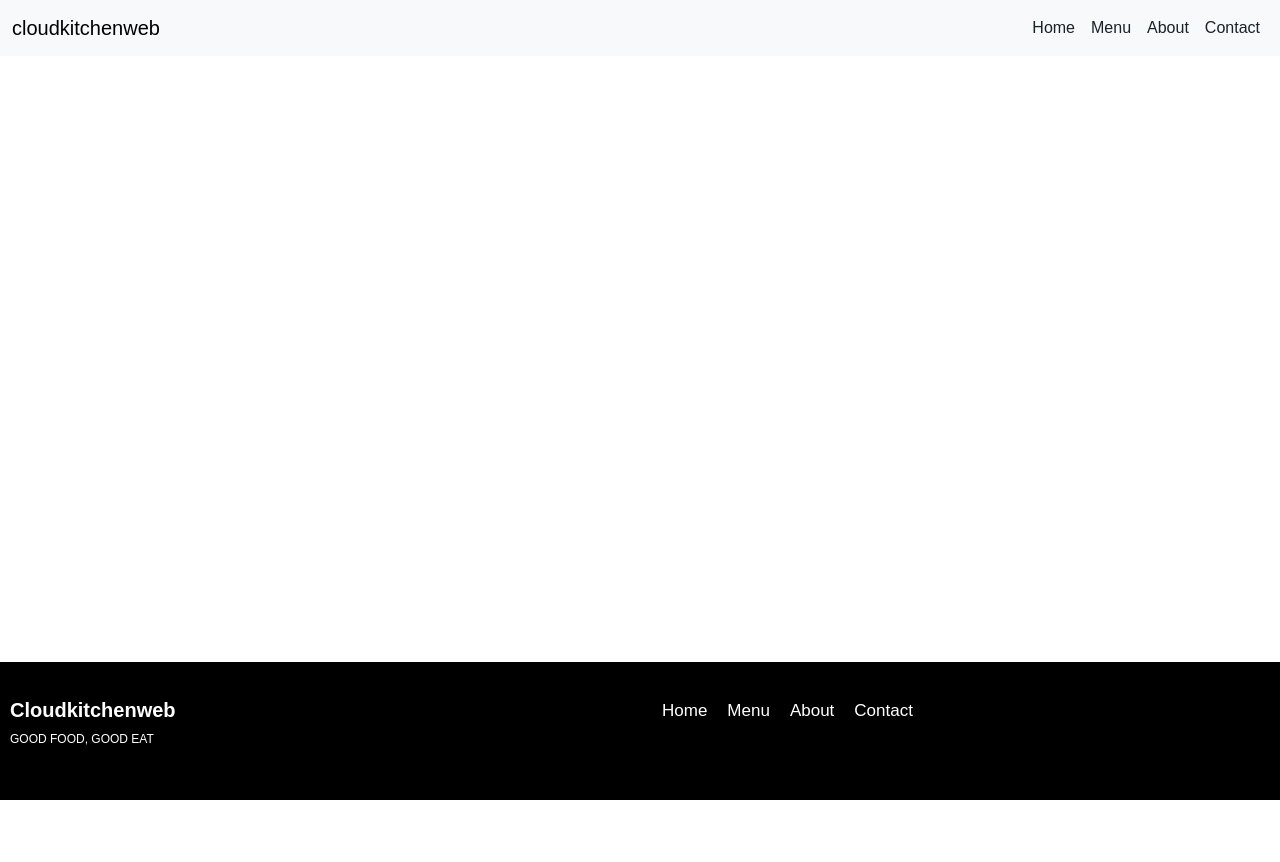
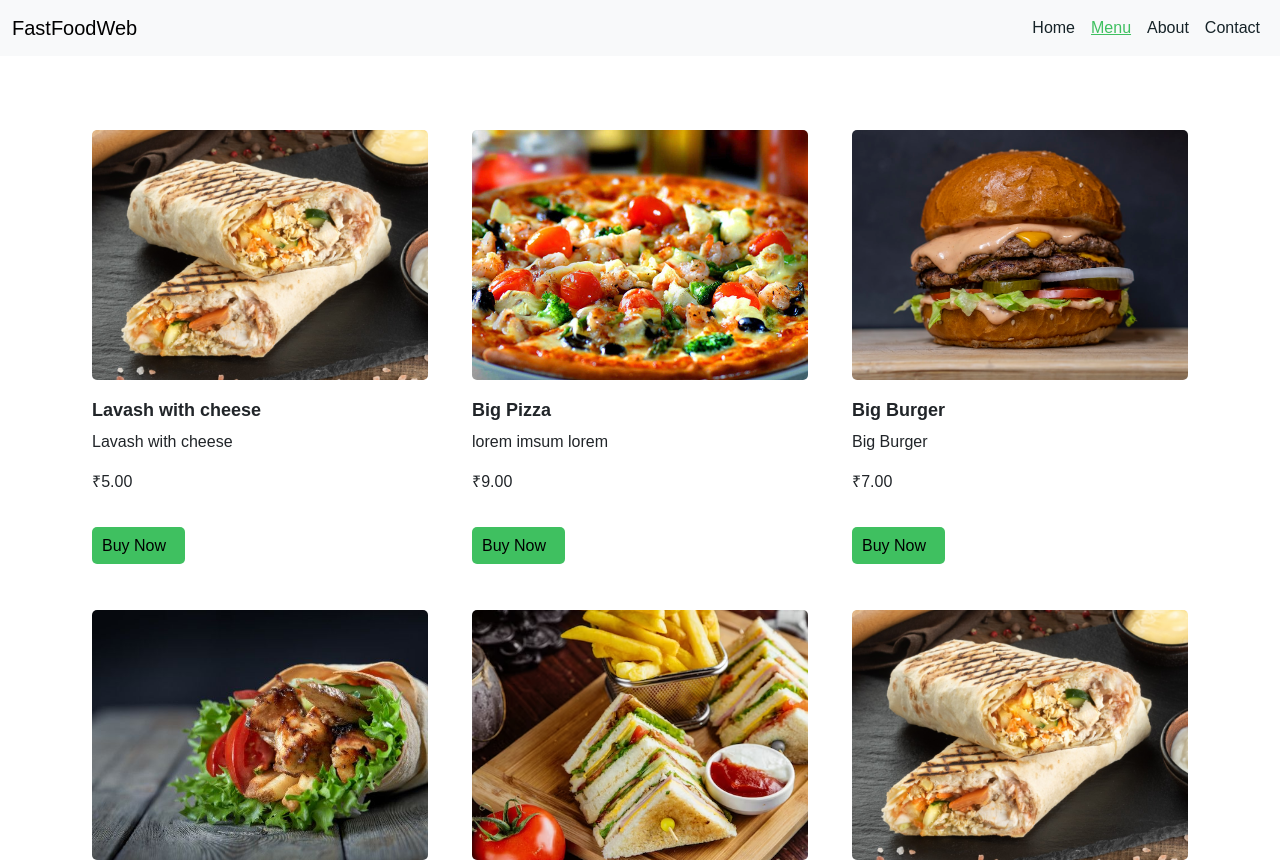
Before and after one commit to jasurbekyusuf/Food-App, an Angular app: page /menu in a window 1280 px wide. Before the commit this address led to /. Shown: the top 862 px of the page. Before the commit the page ends 800 px from the top, so only its background shows below. Built offline with nearby package versions, Linux system fonts and the light colour scheme.

Commit message:
COMPONENTS: Add Menu

```diff
--- a/src/app/app-routing.module.ts
+++ b/src/app/app-routing.module.ts
@@ -2,10 +2,12 @@ import { NgModule } from '@angular/core';
 import { RouterModule, Routes } from '@angular/router';
 import { HomeComponent } from './pages/home/home.component';
 import { AboutComponent } from './pages/about/about.component';
+import { MenuComponent } from './pages/menu/menu.component';
 
 const routes: Routes = [
   {path:'',component:HomeComponent},
-  // {path:'about',component:AboutComponent},
+  {path:'menu',component:MenuComponent},
+  {path:'about',component:AboutComponent},
 ];
 
 @NgModule({
--- a/src/app/app.module.ts
+++ b/src/app/app.module.ts
@@ -7,6 +7,7 @@ import { NavbarComponent } from './sharepage/navbar/navbar.component';
 import { FooterComponent } from './sharepage/footer/footer.component';
 import { HomeComponent } from './pages/home/home.component';
 import { AboutComponent } from './pages/about/about.component';
+import { MenuComponent } from './pages/menu/menu.component';
 
 @NgModule({
   declarations: [
@@ -14,7 +15,8 @@ import { AboutComponent } from './pages/about/about.component';
     NavbarComponent,
     FooterComponent,
     HomeComponent,
-    AboutComponent
+    AboutComponent,
+    MenuComponent
   ],
   imports: [
     BrowserModule,
--- /dev/null
+++ b/src/app/pages/menu/menu.component.html
@@ -0,0 +1,14 @@
+<div class="container mt-5 mb-5">
+  <div class="row">
+      <div class="col-lg-4" *ngFor="let fd of foodData">
+          <div class="foodbox mt-3 mb-3">
+              <img src="{{fd.foodImg}}">
+              <h1>{{fd.foodName}}</h1>
+              <p>{{fd.foodDetails}}</p>
+              <p>{{fd.foodPrice | currency:'INR'}}</p>
+              <br/>
+              <a class="buybtn" [routerLink]="['/menu',fd.id]">Buy Now &nbsp;<i class="bi bi-bag"></i></a>
+          </div>
+      </div>
+  </div>
+</div>
--- /dev/null
+++ b/src/app/pages/menu/menu.component.scss
@@ -0,0 +1,27 @@
+
+.foodbox{
+  padding: 10px 10px;
+}
+
+.foodbox img{
+  width: 100%;
+  height: 250px;
+  object-fit: cover;
+  border-radius: 5px;
+}
+
+.foodbox h1{
+  font-size: 18px;
+  margin-top: 20px;
+  font-weight: bold;
+}
+
+.buybtn{
+  color: #000;
+  background-color: var(--primary-color);
+  padding: 10px 10px;
+  text-decoration: none;
+  font-size: 16px;
+  border-radius: 5px;
+  cursor: pointer;
+}
--- /dev/null
+++ b/src/app/pages/menu/menu.component.ts
@@ -0,0 +1,16 @@
+import { Component, OnInit } from '@angular/core';
+import { OrderDetailsService } from 'src/app/service/order-details.service';
+
+@Component({
+  selector: 'app-menu',
+  templateUrl: './menu.component.html',
+  styleUrls: ['./menu.component.scss']
+})
+export class MenuComponent implements OnInit {
+
+  constructor(private service:OrderDetailsService) { }
+  foodData:any;
+  ngOnInit(): void {
+    this.foodData = this.service.foodDetails;
+  }
+}
--- a/src/app/service/order-details.service.ts
+++ b/src/app/service/order-details.service.ts
@@ -20,7 +20,7 @@ export class OrderDetailsService {
     {
       id:2,
       foodName:"Big Pizza",
-      foodDetails:"Onion| Green Capsicum|Mushroom |black olives , sweet corn , Red Paprika topped with Cheese",
+      foodDetails:"lorem imsum lorem",
       foodPrice:9,
       foodImg:"../../assets/img/Pizza01.jpg"
     },
--- a/src/app/sharepage/footer/footer.component.html
+++ b/src/app/sharepage/footer/footer.component.html
@@ -2,8 +2,8 @@
   <div class="row">
       <!-- name  -->
       <div class="col-lg-6 mt-3 mb-3">
-          <h1>Cloudkitchenweb</h1>
-          <p>GOOD FOOD, GOOD EAT</p>
+          <h1>FastFoodWeb</h1>
+          <p class="p">©️ Copyright Jasurbek 2023</p>
       </div>
       <!-- nav  -->
       <div class="col-lg-4 mt-3 mb-3">
--- a/src/app/sharepage/navbar/navbar.component.html
+++ b/src/app/sharepage/navbar/navbar.component.html
@@ -1,6 +1,6 @@
 <nav class="navbar navbar-expand-lg navbar-light bg-light">
   <div class="container-fluid">
-    <a class="navbar-brand" routerLink="">cloudkitchenweb</a>
+    <a class="navbar-brand" routerLink="">FastFoodWeb</a>
     <button class="navbar-toggler" type="button" data-bs-toggle="collapse" data-bs-target="#navbarNav" aria-controls="navbarNav" aria-expanded="false" aria-label="Toggle navigation">
       <span class="navbar-toggler-icon"></span>
     </button>
```
Also changed, not shown: 1 other file (tests, documents, lock files or other folders).
